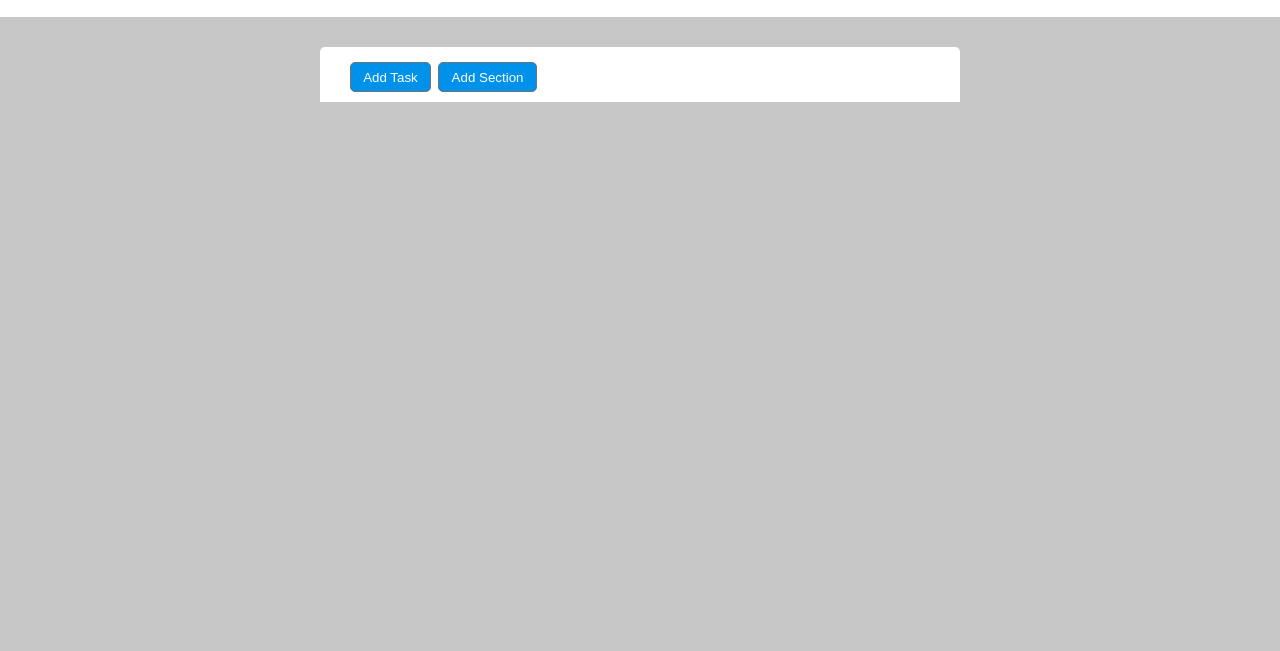
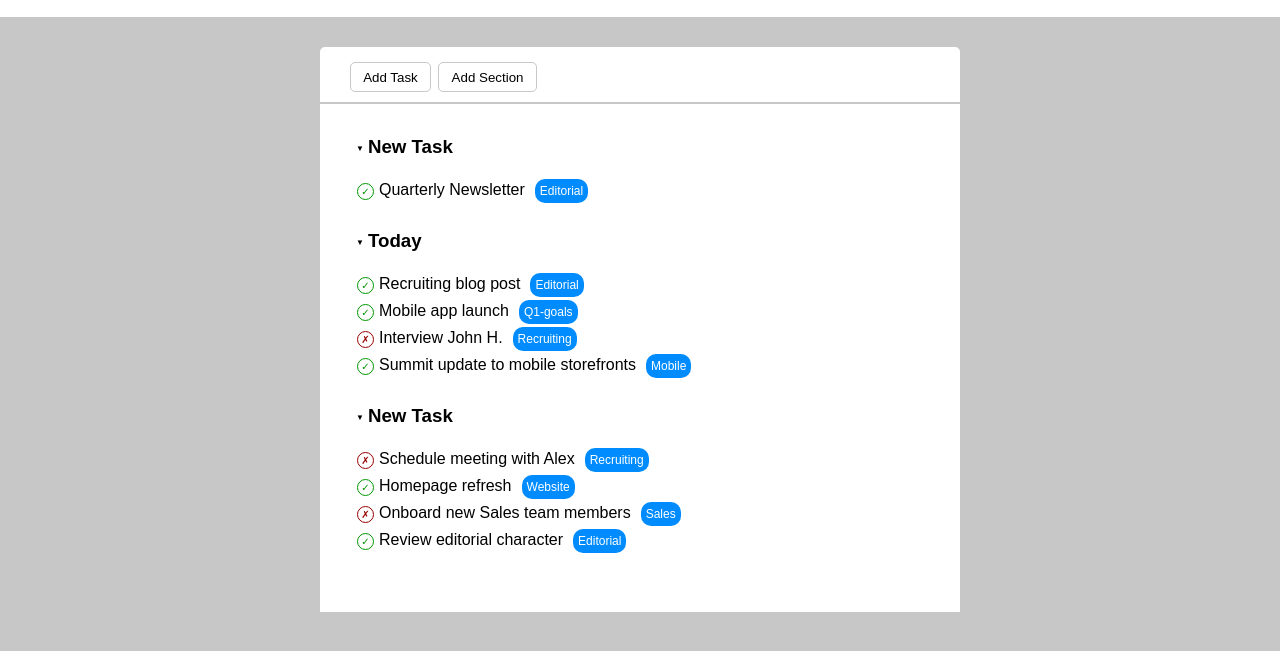
Before and after one commit to matteodilorenzo21/html-css-toboolist, a plain HTML site: page index.html in a window 1280 px wide. Shown: the part 63-714 px from the top of the page. Drawn offline with Linux system fonts and the light colour scheme.

Commit message:
added main

```diff
--- a/css/style.css
+++ b/css/style.css
@@ -54,8 +54,73 @@ button{
     padding: 5px;
     padding-inline: 2%;
     margin-right: 3px;
-    background-color: rgb(0, 145, 235);
+    background-color: rgb(255, 255, 255);
+    color: rgb(0, 0, 0);
+    border-radius: 5px;
+    border: 1px solid rgb(200, 200, 200);
+}
+
+/* Main */
+main{
+    background-color: white;
+    margin-top: 2px;
+    padding: 5%;
+}
+
+section{
+    margin-bottom: 25px;
+}
+
+ul{
+    list-style: none;
+}
+
+.section-down-symbol{
+    vertical-align: middle;
+    font-size: 8px;
+    margin: 4px;
+}
+
+.section-header{
+    margin-bottom: 20px;
+}
+
+.item-check{
+    display: inline-block;
+    text-align: center;
+    vertical-align: center;
+    font-size: 10px;
+    color: rgb(0, 150, 0);
+    border: 1px solid rgb(0, 150, 0);
+    border-radius: 50%;
+    height: 17px;
+    width: 17px;
+    padding: 2px;
+    margin: 5px;
+}
+
+.item-null{
+    display: inline-block;
+    text-align: center;
+    vertical-align: center;
+    font-size: 10px;
+    color: rgb(150, 0, 0);
+    border: 1px solid rgb(150, 0, 0);
+    border-radius: 50%;
+    height: 17px;
+    width: 17px;
+    padding: 2px;
+    margin: 5px;
+}
+
+.item-subject{
+    text-align: center;
+    vertical-align: middle;
+    font-size: 12px;
     color: white;
-    border-radius: 5px;
-    border: 1px solid rgb(115, 115, 115);
+    background-color: rgb(0, 140, 255);
+    border: none;
+    border-radius: 10px;
+    margin-left: 10px;
+    padding: 5px;
 }
--- a/index.html
+++ b/index.html
@@ -22,7 +22,32 @@
             <button>Add Task</button>
             <button>Add Section</button>
         </nav>
-        <main></main>
+        <main>
+            <section>
+                <ul>
+                    <h3 class="section-header"><span class="section-down-symbol">&#9660;</span>New Task</h3>
+                        <li><span class="item-check">&check;</span>Quarterly Newsletter<span class="item-subject">Editorial</span></li>
+                </ul>
+            </section>
+            <section>
+                <ul>
+                    <h3 class="section-header"><span class="section-down-symbol">&#9660;</span>Today</h3>
+                        <li><span class="item-check">&check;</span>Recruiting blog post<span class="item-subject">Editorial</span></li>
+                        <li><span class="item-check">&check;</span>Mobile app launch<span class="item-subject">Q1-goals</span></li>
+                        <li><span class="item-null">&cross;</span>Interview John H.<span class="item-subject">Recruiting</span></li>
+                        <li><span class="item-check">&check;</span>Summit update to mobile storefronts<span class="item-subject">Mobile</span></li>
+                </ul>
+            </section>
+            <section>
+                <ul>
+                    <h3 class="section-header"><span class="section-down-symbol">&#9660;</span>New Task</h3>
+                        <li><span class="item-null">&cross;</span>Schedule meeting with Alex<span class="item-subject">Recruiting</span></li>
+                        <li><span class="item-check">&check;</span>Homepage refresh<span class="item-subject">Website</span></li>
+                        <li><span class="item-null">&cross;</span>Onboard new Sales team members<span class="item-subject">Sales</span></li>
+                        <li><span class="item-check">&check;</span>Review editorial character<span class="item-subject">Editorial</span></li>
+                </ul>
+            </section>
+        </main>
     </div>
 </body>
 </html>
```
